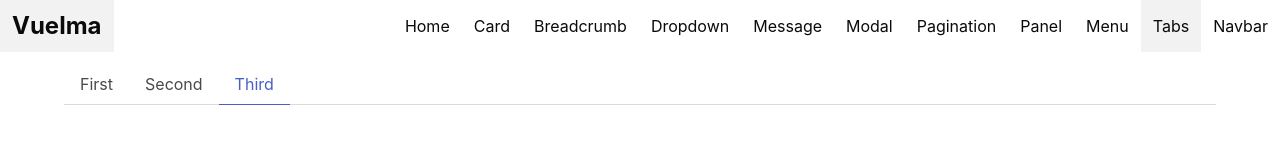
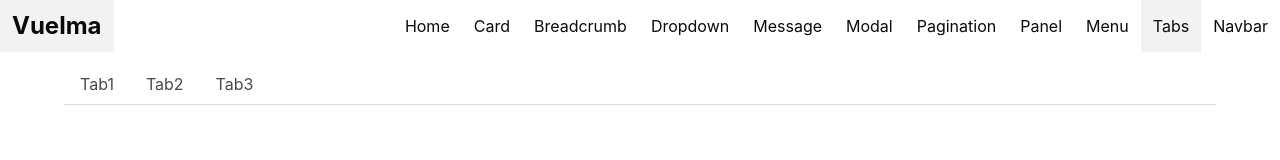
Before and after one commit to huuff/vuelma, a Vue app: page /tabs in a window 1280 px wide. Shown: the top 160 px of the page. Built offline with nearby package versions, Linux system fonts and the light colour scheme.

Commit message:
rehashed tabs

```diff
--- a/src/components/tabs/BaseTab.vue
+++ /dev/null
@@ -1,25 +0,0 @@
-<template>
-<li :class="{ 'is-active': active }">
-  <a @click="emit('setActiveTab', title)">
-    <span v-if="icon" class="icon is-small">
-      <font-awesome-icon :icon="icon" />
-    </span>
-    <span>{{ title }}</span>
-  </a>
-</li>
-</template>
-
-<script setup lang="ts">
-import { FontAwesomeIcon } from '@fortawesome/vue-fontawesome';
-import { FontAwesomeIconName } from '@/types/fontawesome-icon-name';
-
-const props = defineProps<{
-  title: string;
-  icon?: FontAwesomeIconName;
-  active?: boolean;
-}>();
-
-const emit = defineEmits<{
-  (event: 'setActiveTab', title: string): void;
-}>();
-</script>
--- a/src/components/tabs/BaseTabs.vue
+++ b/src/components/tabs/BaseTabs.vue
@@ -1,7 +1,41 @@
 <template>
-<nav class="tabs">
-  <ul>
-    <slot></slot>
-  </ul>
-</nav>
+<render></render>
 </template>
+
+<script setup lang="ts">
+// TODO: Icons
+// TODO: Test it
+import { h, useSlots, toRef } from 'vue';
+import { useOptionalTwoWayBinding } from '@/composables/optional-two-way-binding';
+import partial from "lodash/partial";
+
+const props = defineProps<{
+  activeTab?: string;
+}>();
+const emit = defineEmits<{
+  (event: "update:activeTab", id?: string): void;
+}>();
+
+const actualActiveTab = useOptionalTwoWayBinding(undefined, toRef(props, "activeTab"), partial(emit, "update:activeTab"));
+
+const slots = useSlots();
+
+function tabsFromSlots() {
+  return Object.keys(slots).map(slotName => h(
+    'li',
+    actualActiveTab.value === slotName ? { class: "is-active"} : {},
+    h('a', {
+      onClick: () => actualActiveTab.value = slotName,
+    }, slotName)
+  ));
+}
+
+const render = () => {
+  return [
+    h("div", { class: "tabs" },
+      h('ul', tabsFromSlots()),
+    ),
+    actualActiveTab.value ? slots[actualActiveTab.value]!() : undefined
+  ];
+};
+</script>
--- a/src/pages/ExampleTabs.vue
+++ b/src/pages/ExampleTabs.vue
@@ -1,13 +1,18 @@
 <template>
 <base-tabs>
-  <base-tab title="First" />
-  <base-tab title="Second" />
-  <base-tab title="Third" active />
+  <template #Tab1>
+    Tab 1 slot
+  </template>
+  <template #Tab2>
+    Tab 2 slot
+  </template>
+  <template #Tab3>
+    Tab 3 slot
+  </template>
 </base-tabs>
 </template>
 
 <script setup lang="ts">
 import BaseTabs from '@/components/tabs/BaseTabs.vue';
-import BaseTab from '@/components/tabs/BaseTab.vue';
 
 </script>
```
Also changed, not shown: 1 other file (tests, documents, lock files or other folders).
